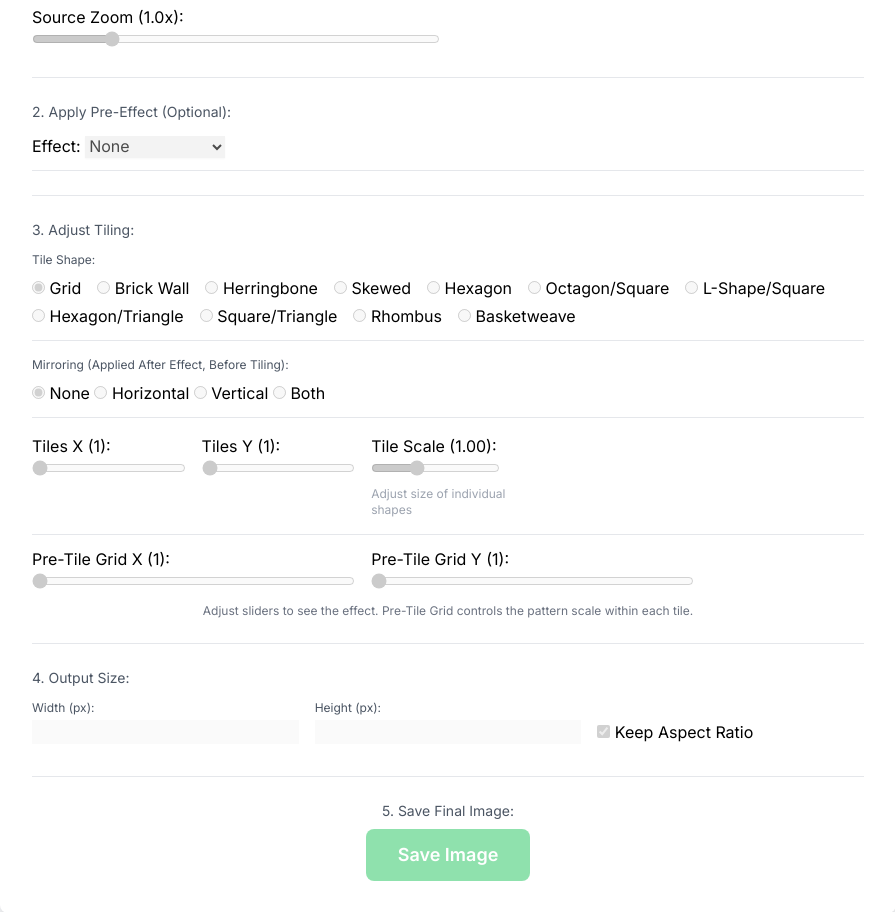
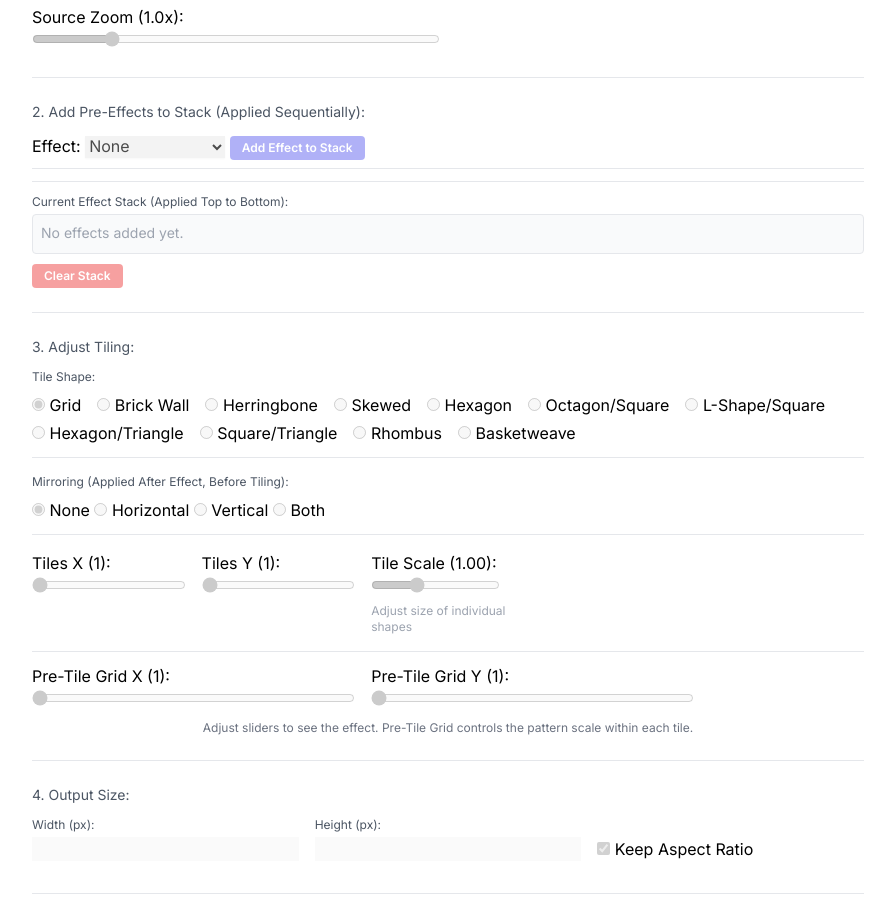
Before and after one commit to snicker02/MeltMixPix, a plain HTML site: page index.html in a window 1280 px wide. Shown: the part 415-1327 px from the top of the page, without its empty margins (192-1087 px from the left). Drawn offline with nearby package versions, Linux system fonts and the light colour scheme.

Commit message:
Update index.html

```diff
--- a/index.html
+++ b/index.html
@@ -3,9 +3,7 @@
 <head>
     <meta charset="UTF-8">
     <meta name="viewport" content="width=device-width, initial-scale=1.0">
-    <title>Image Tiler & Effects</title> <script src="https://cdn.tailwindcss.com"></script>
-    <link rel="stylesheet" href="css/styles.css">
-    <link rel="preconnect" href="https://fonts.googleapis.com">
+    <title>Image Tiler & Effects</title> <script src="https://cdn.tailwindcss.com"></script> <link rel="stylesheet" href="css/styles.css"> <link rel="preconnect" href="https://fonts.googleapis.com">
     <link rel="preconnect" href="https://fonts.gstatic.com" crossorigin>
     <link href="https://fonts.googleapis.com/css2?family=Inter:wght@400;600&display=swap" rel="stylesheet">
 </head>
@@ -39,9 +37,9 @@
         </div>
 
         <div id="preEffectControls" class="mb-6 border-t pt-6">
-            <label class="block text-sm font-medium text-gray-600 mb-3">2. Apply Pre-Effect (Optional):</label>
+            <label class="block text-sm font-medium text-gray-600 mb-3">2. Add Pre-Effects to Stack (Applied Sequentially):</label>
 
-            <div class="control-row mb-4 pb-3 border-b border-gray-200">
+            <div class="control-row mb-2 pb-2 border-b border-gray-200">
                 <label for="preEffectSelector">Effect:</label>
                 <select id="preEffectSelector" class="shadow-sm">
                     <option value="none" selected>None</option> <option value="noise">Noise</option>
@@ -49,9 +47,12 @@
                     <option value="waveDistortion">Wave Distortion</option>
                     <option value="fractalZoom">Fractal Zoom</option>
                 </select>
-                </div>
+                <button id="addEffectButton" class="bg-indigo-500 hover:bg-indigo-700 text-white font-semibold py-1 px-3 rounded text-xs disabled:opacity-50" disabled>
+                    Add Effect to Stack
+                </button>
+            </div>
 
-            <div id="preEffectOptionsContainer" class="effect-options"> <div id="preEffectIntensityControl" class="effect-option-group hidden"> <div>
+            <div id="preEffectOptionsContainer" class="effect-options mb-3"> <div id="preEffectIntensityControl" class="effect-option-group hidden"> <div>
                          <label for="preEffectIntensitySlider">Intensity/Depth:</label>
                          <input type="range" id="preEffectIntensitySlider" min="1" max="100" value="50">
                          <span id="preEffectIntensityValue">50</span>
@@ -92,8 +93,20 @@
                      </div>
                 </div>
                 </div>
-             <p id="preEffectRealtimeWarning" class="text-xs text-gray-500 text-center mt-2 hidden">Effect preview applied before tiling. Zoom/FractalZoom may be slow.</p>
+             <p id="preEffectRealtimeWarning" class="text-xs text-gray-500 text-center mt-1 hidden">Changing effect parameters updates the entire stack preview.</p>
+
+             <div class="mt-3 pt-3 border-t border-gray-200">
+                <label class="block text-xs font-medium text-gray-600 mb-1">Current Effect Stack (Applied Top to Bottom):</label>
+                <div id="effectStackDisplay" class="text-sm text-gray-700 bg-gray-50 p-2 rounded border border-gray-200 min-h-[40px] mb-2">
+                    <span class="text-gray-400">No effects added yet.</span>
+                </div>
+                <button id="clearEffectStackButton" class="bg-red-500 hover:bg-red-700 text-white font-semibold py-1 px-3 rounded text-xs disabled:opacity-50" disabled>
+                    Clear Stack
+                </button>
+             </div>
         </div>
+
+
         <div class="mb-6 border-t pt-6">
              <label class="block text-sm font-medium text-gray-600 mb-3">3. Adjust Tiling:</label>
 
@@ -124,18 +137,32 @@
              </div>
 
              <div class="grid grid-cols-1 md:grid-cols-5 gap-x-4 gap-y-3 items-start mb-4">
-                <div><label for="tilesX" class="slider-label"><span id="tilesXLabel">Tiles X</span> (<span id="tilesXValue">3</span>):</label><input type="range" id="tilesX" name="tilesX" min="1" max="30" value="1" class="w-full"></div>
-                <div><label for="tilesY" class="slider-label"><span id="tilesYLabel">Tiles Y</span> (<span id="tilesYValue">3</span>):</label><input type="range" id="tilesY" name="tilesY" min="1" max="30" value="1" class="w-full"><p id="tilesXYHelpText" class="text-xs text-gray-400 mt-1 hidden-control">Determines overall scale</p></div>
-                <div id="skewControl" class="control-group hidden-control"><label for="skewFactor" class="slider-label">Skew (<span id="skewValue">0.5</span>):</label><input type="range" id="skewFactor" name="skewFactor" min="0" max="1.5" value="0.5" step="0.1" class="w-full"></div>
-                <div id="staggerControl" class="control-group hidden-control"><label for="staggerOffset" class="slider-label">Stagger (<span id="staggerValue">0.5</span>):</label><input type="range" id="staggerOffset" name="staggerOffset" min="0" max="1" value="0.5" step="0.05" class="w-full"></div>
-                <div><label for="tileScale" class="slider-label"><span id="scaleLabel">Shape Scale</span> (<span id="scaleValue">1.0</span>):</label><input type="range" id="tileScale" name="tileScale" min="0.5" max="2.0" value="1.0" step="0.01"><p id="scaleHelpText" class="text-xs text-gray-400 mt-1">Adjust size of individual shapes</p></div>
+                <div>
+                    <label for="tilesX" class="slider-label"><span id="tilesXLabel">Tiles X</span> (<span id="tilesXValue">1</span>):</label> <input type="range" id="tilesX" name="tilesX" min="1" max="30" value="1" class="w-full"> </div>
+                 <div>
+                    <label for="tilesY" class="slider-label"><span id="tilesYLabel">Tiles Y</span> (<span id="tilesYValue">1</span>):</label> <input type="range" id="tilesY" name="tilesY" min="1" max="30" value="1" class="w-full"> <p id="tilesXYHelpText" class="text-xs text-gray-400 mt-1 hidden-control">Determines overall scale</p>
+                 </div>
+                 <div id="skewControl" class="control-group hidden-control">
+                    <label for="skewFactor" class="slider-label">Skew (<span id="skewValue">0.5</span>):</label>
+                    <input type="range" id="skewFactor" name="skewFactor" min="0" max="1.5" value="0.5" step="0.1" class="w-full">
+                 </div>
+                 <div id="staggerControl" class="control-group hidden-control">
+                    <label for="staggerOffset" class="slider-label">Stagger (<span id="staggerValue">0.5</span>):</label>
+                    <input type="range" id="staggerOffset" name="staggerOffset" min="0" max="1" value="0.5" step="0.05" class="w-full">
+                 </div>
+                 <div>
+                    <label for="tileScale" class="slider-label"><span id="scaleLabel">Shape Scale</span> (<span id="scaleValue">1.0</span>):</label>
+                    <input type="range" id="tileScale" name="tileScale" min="0.5" max="2.0" value="1.0" step="0.01">
+                    <p id="scaleHelpText" class="text-xs text-gray-400 mt-1">Adjust size of individual shapes</p>
+                 </div>
              </div>
 
              <div class="grid grid-cols-1 md:grid-cols-5 gap-x-4 gap-y-3 items-start mt-3 pt-3 border-t border-gray-200">
-                <div class="md:col-span-2"><label for="preTileX" class="slider-label">Pre-Tile Grid X (<span id="preTileXValue">3</span>):</label><input type="range" id="preTileX" name="preTileX" min="1" max="10" value="1" step="1" class="w-full"></div>
-                <div class="md:col-span-2"><label for="preTileY" class="slider-label">Pre-Tile Grid Y (<span id="preTileYValue">3</span>):</label><input type="range" id="preTileY" name="preTileY" min="1" max="10" value="1" step="1" class="w-full"></div>
-                <div class="md:col-span-1"></div>
-             </div>
+                <div class="md:col-span-2">
+                    <label for="preTileX" class="slider-label">Pre-Tile Grid X (<span id="preTileXValue">1</span>):</label> <input type="range" id="preTileX" name="preTileX" min="1" max="10" value="1" step="1" class="w-full"> </div>
+                 <div class="md:col-span-2">
+                    <label for="preTileY" class="slider-label">Pre-Tile Grid Y (<span id="preTileYValue">1</span>):</label> <input type="range" id="preTileY" name="preTileY" min="1" max="10" value="1" step="1" class="w-full"> </div>
+                 <div class="md:col-span-1"></div> </div>
              <p class="text-xs text-gray-500 mt-2 text-center">Adjust sliders to see the effect. Pre-Tile Grid controls the pattern scale within each tile.</p>
         </div>
 
```
